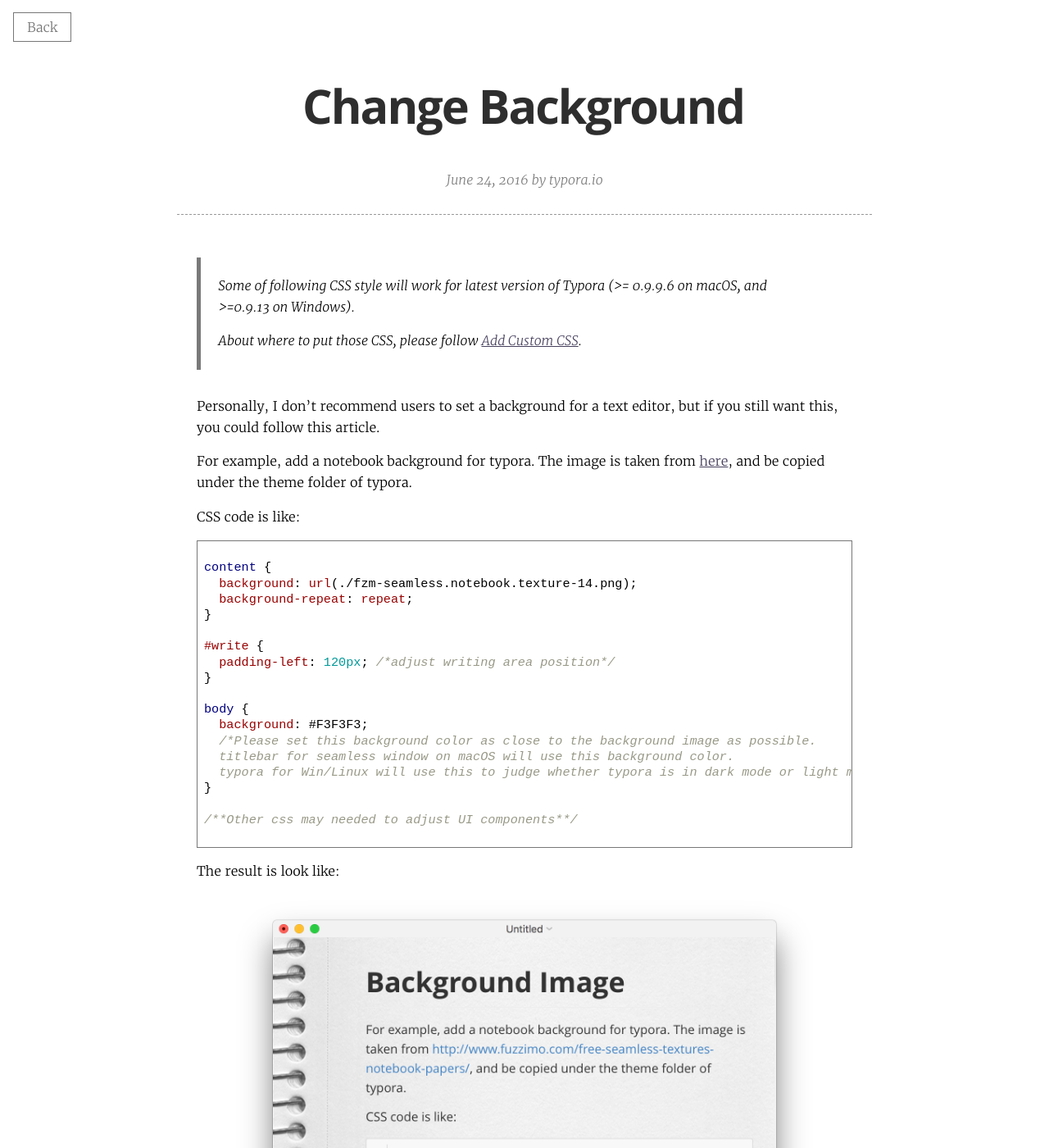
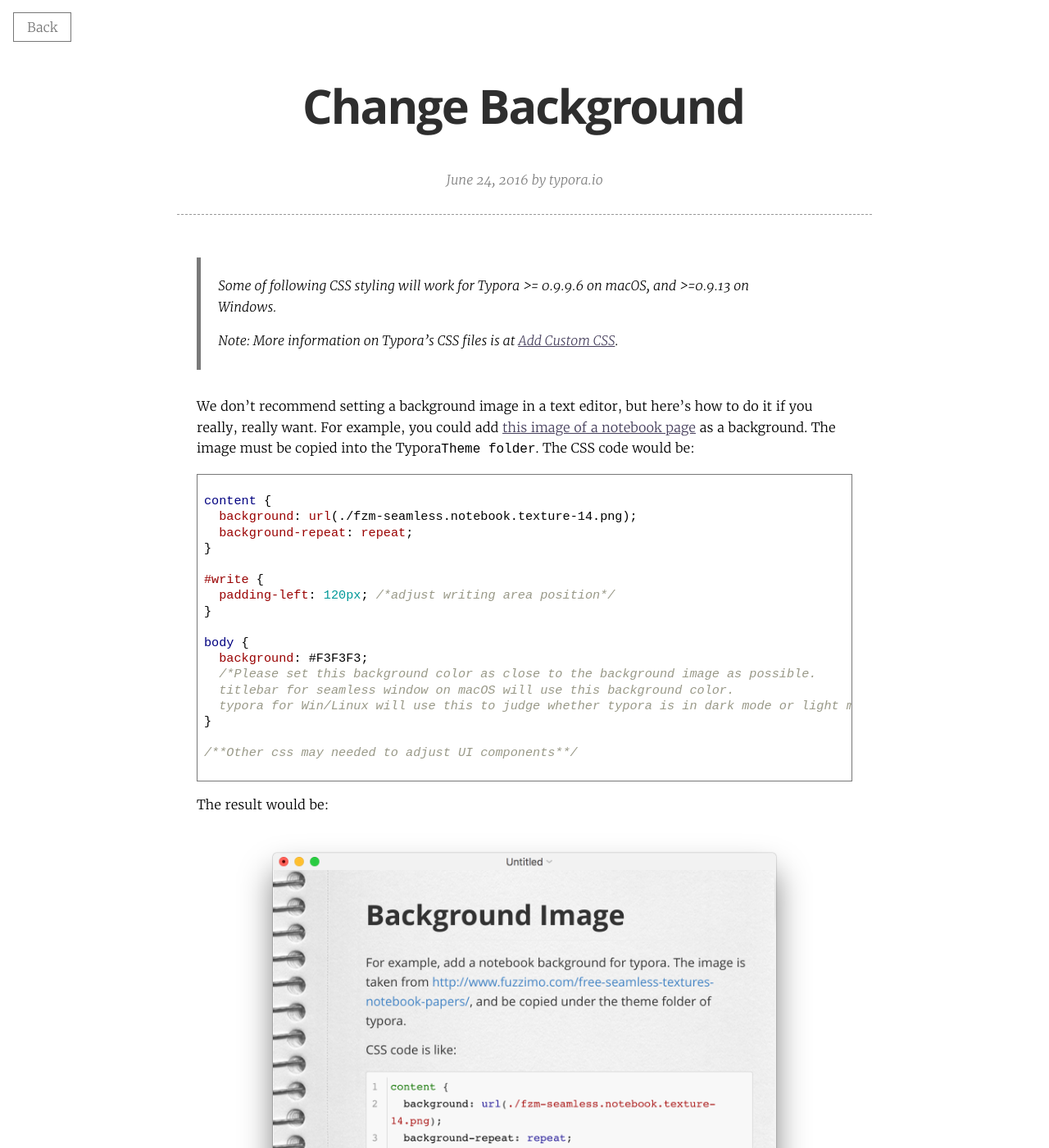
Before and after one commit to typora/support.typora.io, a Jekyll site: the page built from _posts/2016-06-24-Backgound.md, in a window 1280 px wide and 1400 px high. Shown: the whole window at 82% size. Built offline with Jekyll 4.4.1, drawn with Linux system fonts in a browser that asks for light colours; nearby versions of some CDN libraries; library files that are not in the unit come from our copies.

Commit message:
First edit of 2016-06-24-Background
Minor edits

````diff
--- a/_posts/2016-06-24-Backgound.md
+++ b/_posts/2016-06-24-Backgound.md
@@ -7,15 +7,11 @@
 typora-root-url: ../
 ---
 
-> Some of following CSS style will work for latest version of Typora (>= 0.9.9.6 on macOS, and >=0.9.13 on Windows).
+> Some of following CSS styling will work for Typora >= 0.9.9.6 on macOS, and >=0.9.13 on Windows.
 >
-> About where to put those CSS, please follow [Add Custom CSS](/Add-Custom-CSS/).
+> **Note:** More information on Typora's CSS files is at [Add Custom CSS](applewebdata://36AA7FB4-DD4C-4FC7-81AE-5D82BB2AA4C1/Add-Custom-CSS/).
 
-Personally, I don't recommend users to set a background for a text editor, but if you still want this, you could follow this article.
-
-For example, add a notebook background for typora. The image is taken from [here](http://www.fuzzimo.com/free-seamless-textures-notebook-papers/), and be copied under the theme folder of typora.
-
-CSS code is like:
+We don't recommend setting a background image in a text editor, but here's how to do it if you really, really want. For example, you could add [this image of a notebook page](http://www.fuzzimo.com/free-seamless-textures-notebook-papers/) as a background. The image must be copied into the Typora`Theme folder`. The CSS code would be:
 
 ```css
 content {
@@ -37,7 +33,7 @@
 /**Other css may needed to adjust UI components**/
 ```
 
-The result is look like:
+The result would be:
 
  ![Snip20160625_1](/media/background/Snip20160625_1.png)
 
````
